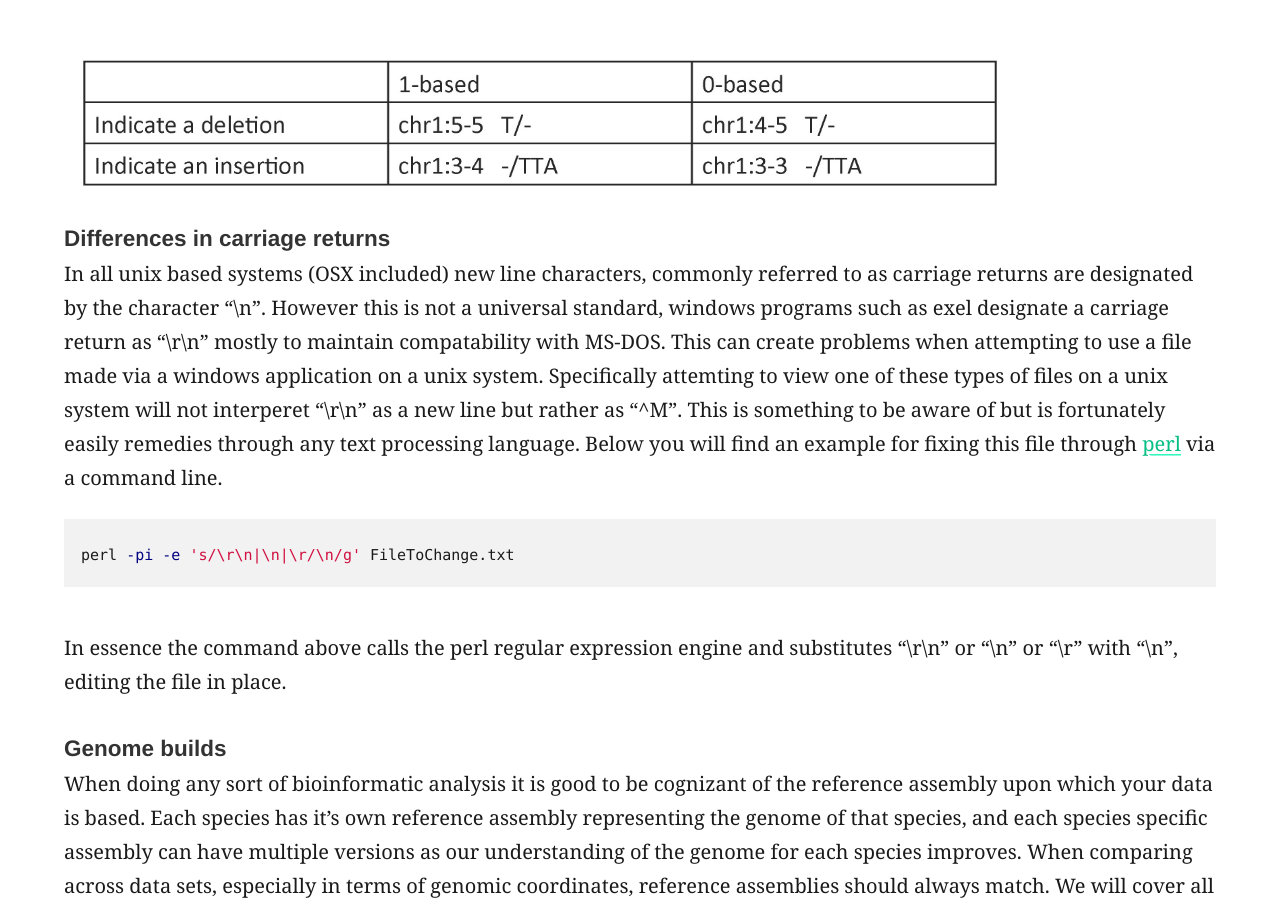
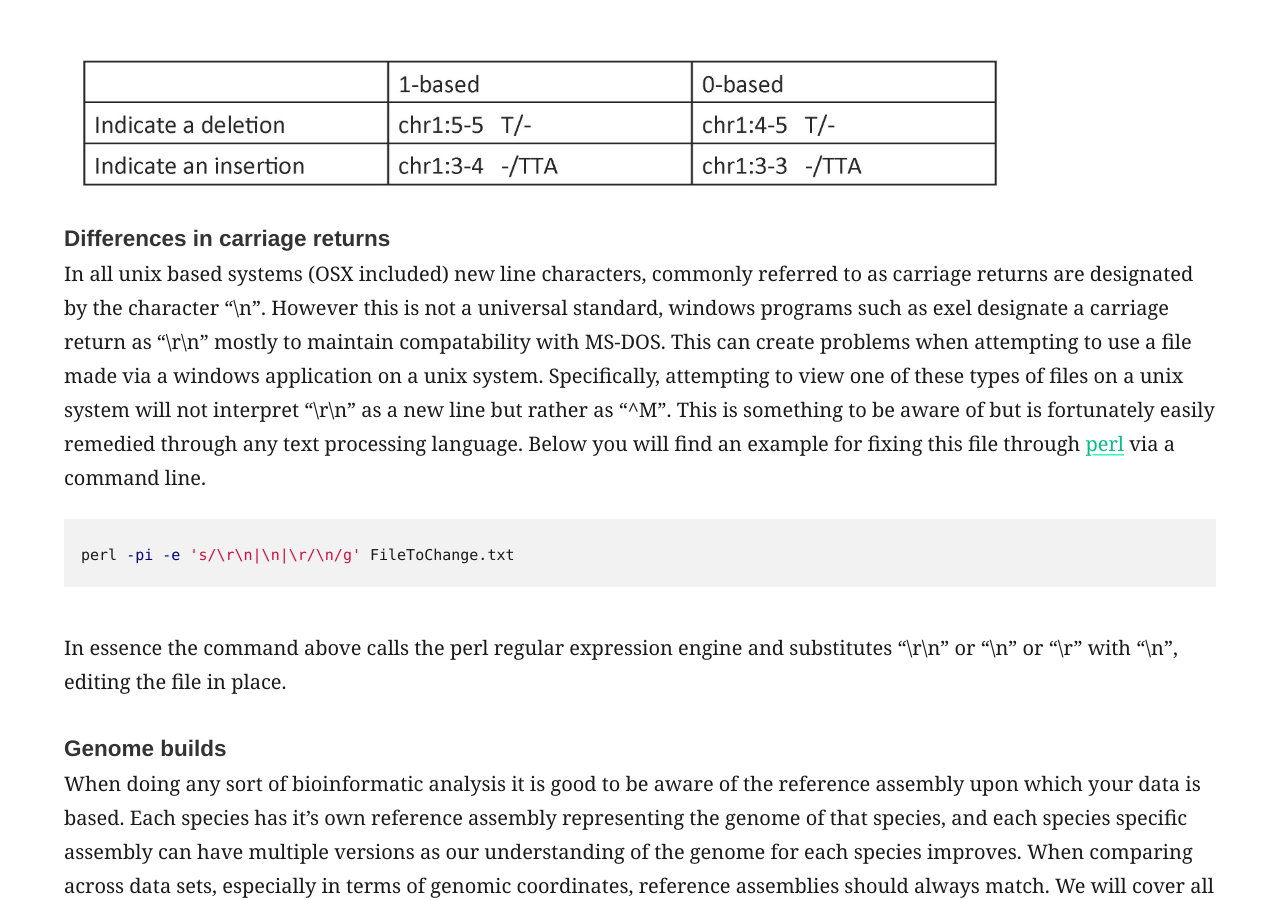
Before and after one commit to griffithlab/genviz.org, a Jekyll site: the page built from _posts/0001-02-01-Review_of_Central_Concepts.md, in a window 1280 px wide and 900 px high, scrolled down 5682 px. Built offline with Jekyll 4.4.1, drawn with Linux system fonts in a browser that asks for light colours; nearby versions of some CDN libraries; some of the changed text lies outside the part shown.

Commit message:
pushing first to avoid merge conflicts haha

````diff
--- a/_posts/0001-02-01-Review_of_Central_Concepts.md
+++ b/_posts/0001-02-01-Review_of_Central_Concepts.md
@@ -35,15 +35,15 @@ The advent of rapid and cheap massively parallel sequencing has dramatically inc
 
 ### Reference Files
 
-Over this course we will be working with a number of refernce files to aid in analysis and interpretation of our data. All of these files are in standardized formats and are freely available. A brief description of each reference file is given below.
+Over this course we will be working with a number of reference files to aid in analysis and interpretation of our data. All of these files are in standardized formats and are freely available. A brief description of each reference file is given below.
 
 - [FASTA](http://genetics.bwh.harvard.edu/pph/FASTA.html){:target="_blank"}: Text files which contain nucleotide or peptide sequences.
 - [GTF](http://www.ensembl.org/info/website/upload/gff.html){:target="_blank"}: (Gene Transfer Format) Tab delimited files which hold information regarding gene structure.
 - [BED](http://www.ensembl.org/info/website/upload/bed.html){:target="_blank"}: (Browser Extensible Data) Tab delimited files hold feature information commonly used to diplay data on an annotation track. Cordinates within these files are 0-based.
 - [VCF](https://samtools.github.io/hts-specs/VCFv4.3.pdf){:target="_blank"} (Variant Call Format) Text file used to store observed sequence variations.
 - [VEP](http://www.ensembl.org/info/docs/tools/vep/vep_formats.html#output){:target="_blank"} (Variant Effect Predictor) Annotation file used to provide additional information for sequence variations. Originates from the ensembl VEP algortihm.
-- [MAF](https://wiki.nci.nih.gov/display/TCGA/Mutation+Annotation+Format+(MAF)+Specification){:target="_blank"} (Mutation Annotation Format) Annotation file used to provide additional information for sequence variations. Widely used in the cancer genome atlas.
-- [SAM/BAM/CRAM](https://samtools.github.io/hts-specs/SAMv1.pdf) Sequence alignment map format and it's compressed equivalents binary and compressed alignment map are files for storing aligned sequencing data. BAM files are just binary files of the SAM file. CRAM uses the reference sequence to more effeciently compress the information in a SAM file. These file types are commonly viewed and manipulated with [samtools](https://github.com/samtools/samtools).
+- [MAF](https://wiki.nci.nih.gov/display/TCGA/Mutation+Annotation+Format+(MAF)+Specification){:target="_blank"} (Mutation Annotation Format) Annotation file used to provide additional information for sequence variations. Widely used in the cancer genome atlas project.
+- [SAM/BAM/CRAM](https://samtools.github.io/hts-specs/SAMv1.pdf) Sequence alignment map (SAM) format and it's compressed equivalents binary (BAM) and compressed alignment map (CRAM) are files for storing aligned sequencing data. BAM files are just binary files of the SAM file. CRAM uses the reference sequence to more effeciently compress the information in a SAM file. These file types are commonly viewed and manipulated with [samtools](https://github.com/samtools/samtools).
 
 {% include question.html question="What character designates a header in a fasta file?" answer="\">\""%}
 {% include question.html question="What is the difference between 0-based and 1-based coordinates?" answer="0-based coordiantes number between nucleotides, 1-based coordinates number nucleotides directly."%}
@@ -96,7 +96,7 @@ To indicate insertions or deletions:
 {% include figure.html image="/assets/Central_Concepts/insertion_or_deletion.jpg" width="950" %}
 
 ##### Differences in carriage returns
-In all unix based systems (OSX included) new line characters, commonly referred to as carriage returns are designated by the character "\n". However this is not a universal standard, windows programs such as exel designate a carriage return as "\r\n" mostly to maintain compatability with MS-DOS. This can create problems when attempting to use a file made via a windows application on a unix system. Specifically attemting to view one of these types of files on a unix system will not interperet "\r\n" as a new line but rather as "^M". This is something to be aware of but is fortunately easily remedies through any text processing language. Below you will find an example for fixing this file through [perl](https://www.perl.org/) via a command line.
+In all unix based systems (OSX included) new line characters, commonly referred to as carriage returns are designated by the character "\n". However this is not a universal standard, windows programs such as exel designate a carriage return as "\r\n" mostly to maintain compatability with MS-DOS. This can create problems when attempting to use a file made via a windows application on a unix system. Specifically, attempting to view one of these types of files on a unix system will not interpret "\r\n" as a new line but rather as "^M". This is something to be aware of but is fortunately easily remedied through any text processing language. Below you will find an example for fixing this file through [perl](https://www.perl.org/) via a command line.
 
 ```bash
 perl -pi -e 's/\r\n|\n|\r/\n/g' FileToChange.txt
@@ -105,23 +105,23 @@ perl -pi -e 's/\r\n|\n|\r/\n/g' FileToChange.txt
 In essence the command above calls the perl regular expression engine and substitutes "\r\n" or "\n" or "\r" with "\n", editing the file in place.
 
 ##### Genome builds
-When doing any sort of bioinformatic analysis it is good to be cognizant of the reference assembly upon which your data is based. Each species has it's own reference assembly representing the genome of that species, and each species specific assembly can have multiple versions as our understanding of the genome for each species improves. When comparing across data sets, especially in terms of genomic coordinates, reference assemblies should always match. We will cover all of this in more detail in the [liftOver section](http://genviz.org/module%201/0001/06/02/liftoverTools/).
+When doing any sort of bioinformatic analysis it is good to be aware of the reference assembly upon which your data is based. Each species has it's own reference assembly representing the genome of that species, and each species specific assembly can have multiple versions as our understanding of the genome for each species improves. When comparing across data sets, especially in terms of genomic coordinates, reference assemblies should always match. We will cover all of this in more detail in the [liftOver section](http://genviz.org/module%201/0001/06/02/liftoverTools/).
 
 ***
 
 ### Introduction to demonstration data settings
 
-Throughout this course we will be working with and visualizing many different datasets. Below we provide a brief overview of each core data set and what type of visualizations we will create with them.s
+Throughout this course we will be working with and visualizing many different datasets. Below we provide a brief overview of each core data set and what type of visualizations we will create with them.
 
 * Somatic variant calls from the manuscript ["Recurrent somatic mutations affecting B-cell receptor signaling pathway genes in follicular lymphoma"](http://www.bloodjournal.org/content/129/4/473/tab-figures-only?sso-checked=true)
     * General ggplot2 graphs
-    * visualizing transitions and transversions
+    * Visualizing transitions and transversions
     * Interactive visualizations with shiny
     * Visualization of sequencing coverage
 * Somatic variant calls from the manusctipt ["A Phase I Trial of BKM120 (Buparlisib) in Combination with Fulvestrant in Postmenopausal Women with Estrogen Receptor-Positive Metastatic Breast Cancer."](https://www.ncbi.nlm.nih.gov/pubmed/26563128)
-    * waterfall plots
+    * Waterfall plots
 * Copy Number data from [Copycat2](https://github.com/abelhj/cc2) related to the manuscript ["Genomic characterization of HER2-positive breast cancer and response to neoadjuvant trastuzumab and chemotherapy-results from the ACOSOG Z1041 (Alliance) trial."](https://www.ncbi.nlm.nih.gov/pubmed/28453704)
-    * various copy number visualizations
+    * Various copy number visualizations
 * Aligned bam files and [varscan](http://varscan.sourceforge.net/) output files for the [HCC1395 breast cancer cell line](http://www.atcc.org/products/all/CRL-2321.aspx)
     * Visualizing data with IGV
     * Loss of Heterozygosity graphics
````
Also changed, not shown: other parts of _posts/0001-02-01-Review_of_Central_Concepts.md (+1 -1 lines), 2 other files.
